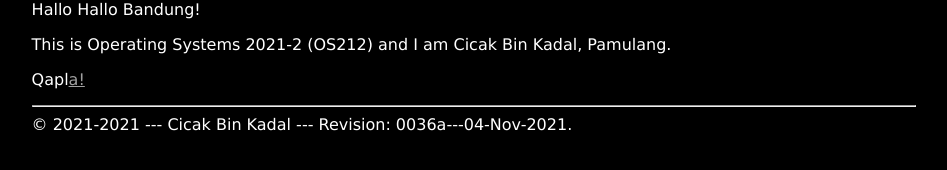
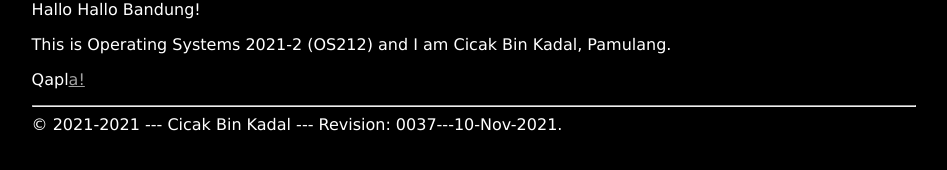
Before and after one commit to dnswd/os212, a Jekyll site: the page built from index.md, in a window 1280 px wide. Shown: the part 218-388 px from the top of the page, without its empty margins (166-1113 px from the left). Built offline with Jekyll 4.4.1, drawn with Linux system fonts in a browser that asks for light colours.

Commit message:
modified:   TXT/

```diff
--- a/_config.yml
+++ b/_config.yml
@@ -1,5 +1,5 @@
 title:       "Operating Systems 2021-2 (OS212)"
-version:     "0036a---04-Nov-2021"
+version:     "0037---10-Nov-2021"
 copyright:   "2021-2021"
 description: >-
   This Is How Me Do It!
```
Also changed, not shown: 000.md (+1 -1 lines), 8 other files.
